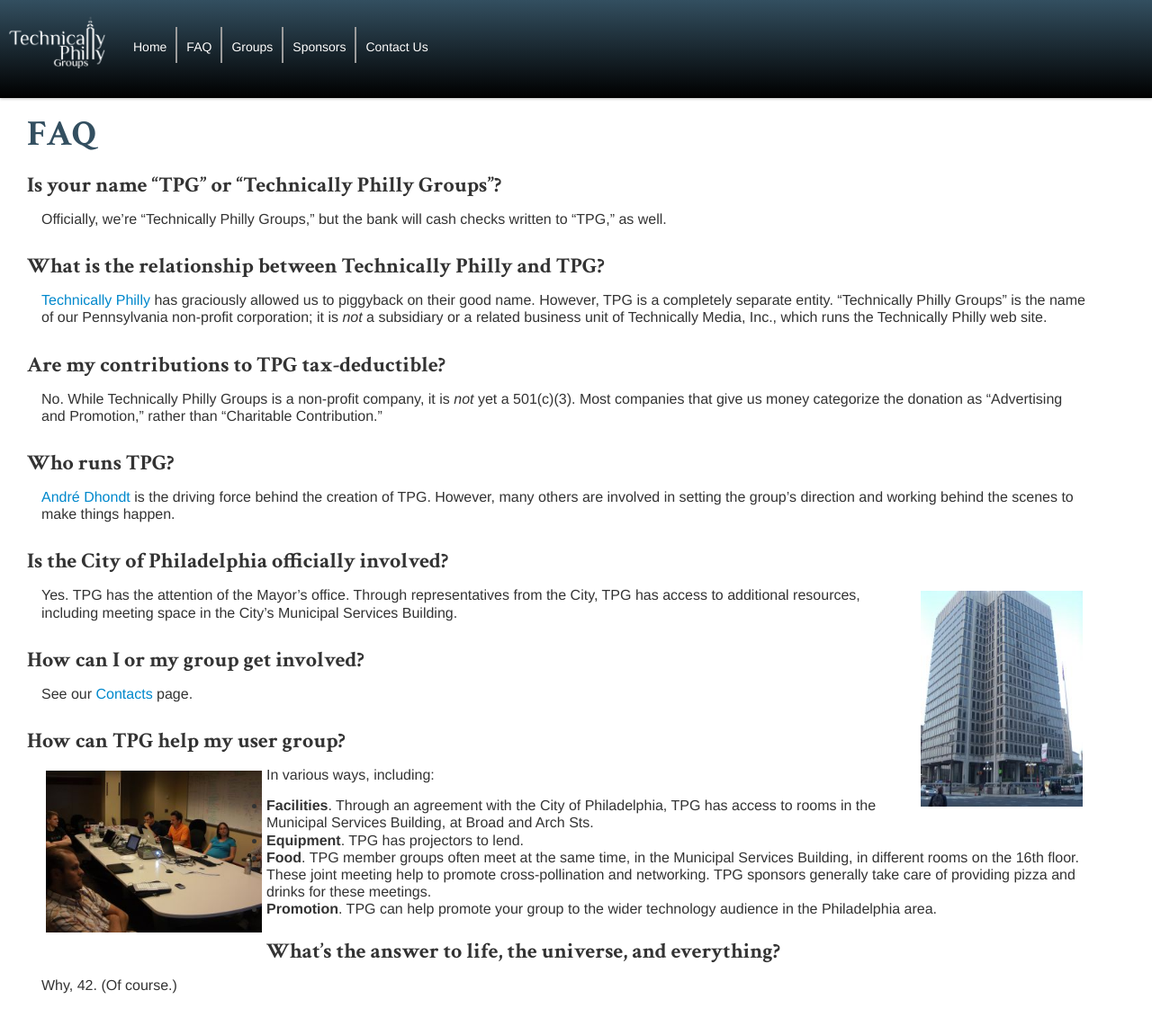
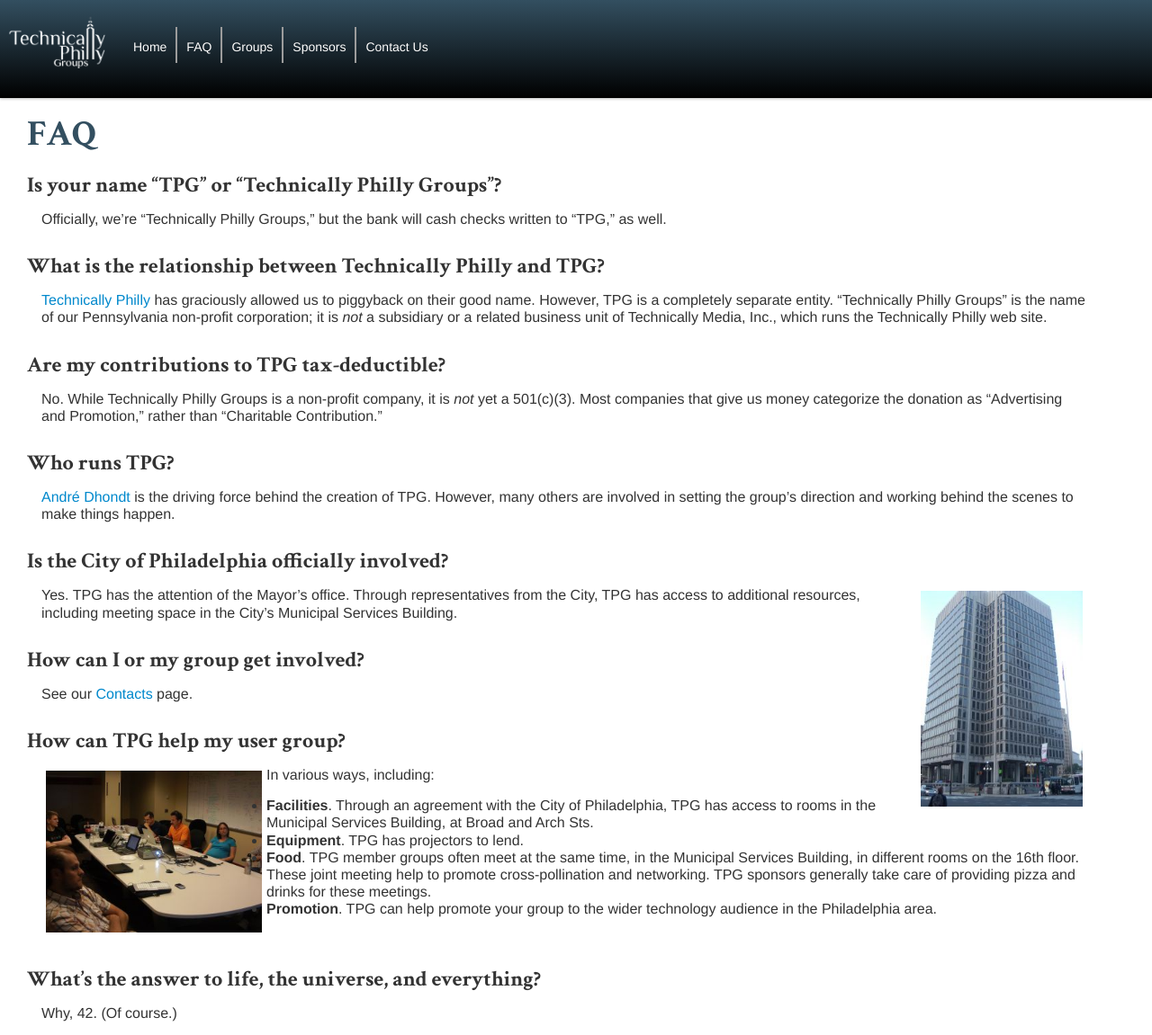
Before and after one commit to TechnicallyPhillyGroups/technicallyphillygroups.github.com, a Jekyll site: the page built from faq.md, in a window 1280 px wide and 1151 px high. Shown: the whole window at 90% size. Built offline with Jekyll 4.4.1, drawn with Linux system fonts in a browser that asks for light colours; nearby versions of some CDN libraries.

Commit message:
FAQ photo force line break

```diff
--- a/faq.md
+++ b/faq.md
@@ -59,7 +59,7 @@
   help to promote cross-pollination and networking. TPG sponsors generally
   take care of providing pizza and drinks for these meetings.
 * **Promotion**. TPG can help promote your group to the wider technology
-  audience in the Philadelphia area.
+  audience in the Philadelphia area.<br clear="all" />
 
 ## What's the answer to life, the universe, and everything?
 
```
